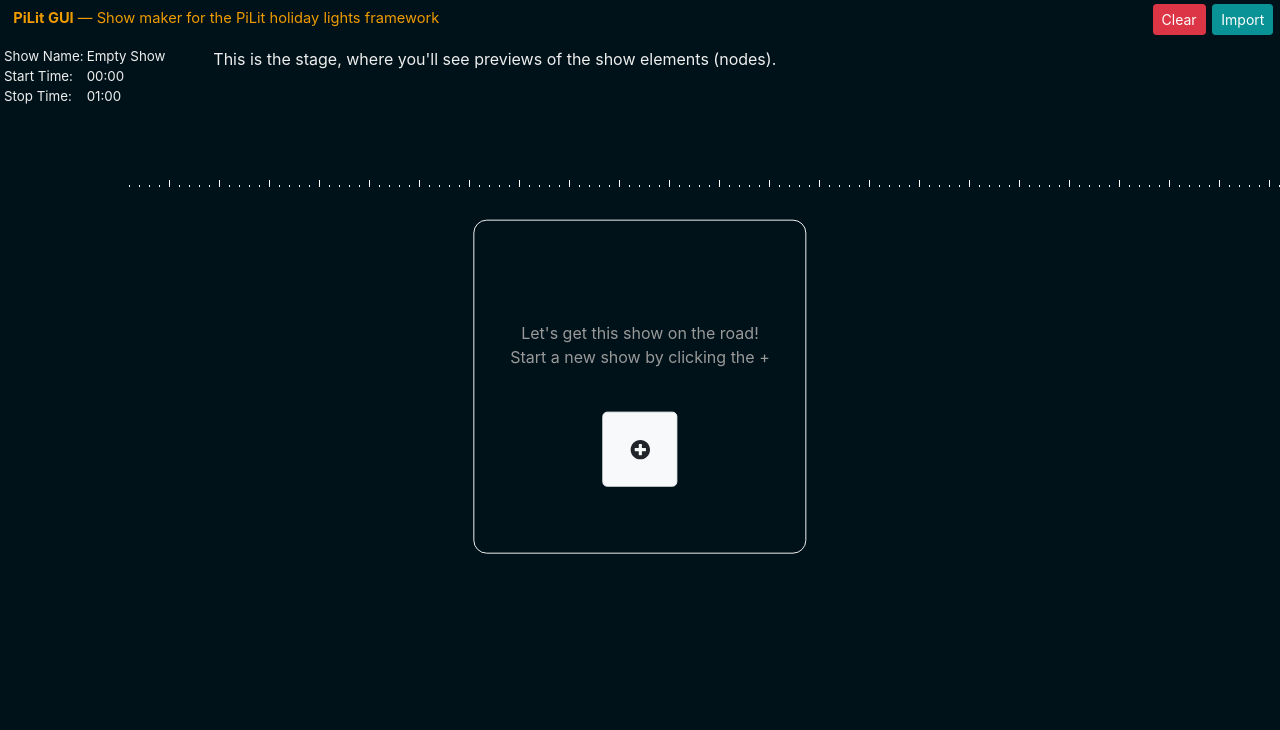
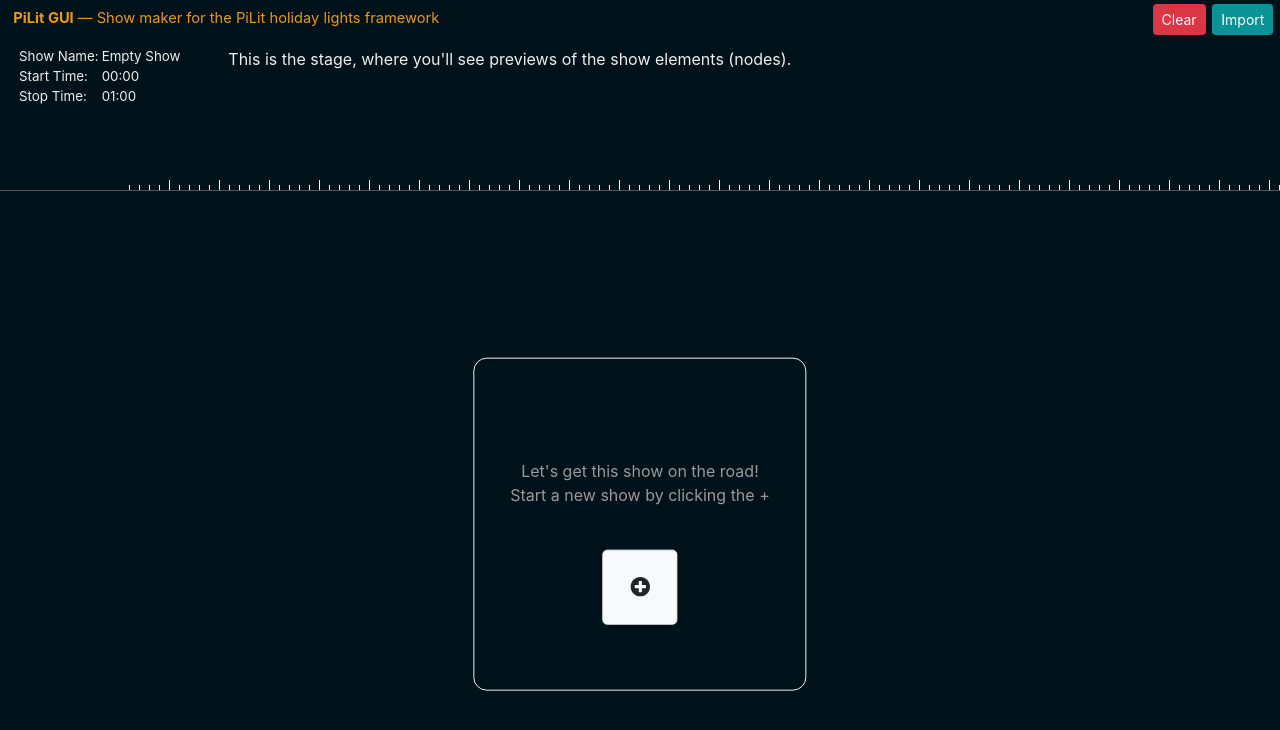
Before and after one commit to skypanther/PiLit, a React (Vite) app in the folder pilitgui/: page / in a window 1280 px wide. Shown: the top 730 px of the page. Built offline with nearby package versions, Linux system fonts and the light colour scheme.

Commit message:
css fixes, force audio channel to be first in show

```diff
--- a/pilitgui/public/app.css
+++ b/pilitgui/public/app.css
@@ -25,22 +25,37 @@
 body,
 html {
   background-color: var(--rich-black-fogra-29);
-  /* background-color: #999; */
+  margin: 0;
+  padding: 0;
 }
 
+html {
+  scroll-behavior: smooth;
+}
+
+body {
+  min-height: 100vh;
+  /* font-family: 'Segoe UI', Tahoma, Geneva, Verdana, sans-serif; */
+  box-sizing: border-box;
+}
 .App {
   position: fixed;
-  /* height: 100vw; */
+  height: 100vw;
   width: 100vw;
+  background-color: var(--rich-black-fogra-29);
+}
+
+body nav{
+  position: sticky;
+  top: 0;
+  background-color: var(--rich-black-fogra-29);
 }
 
 #contents-wrapper {
-  /* This is totally stupid to calculate this way but I can't get it to scroll vertically without doing so */
-  height: 62%;
+  max-height: 80vh;
   overflow-x: auto;
   overflow-y: scroll;
-  position: relative;
-  top: 100pt;
+  background-color: var(--rich-black-fogra-29);
 }
 
 #app-title-bar {
@@ -71,7 +86,6 @@ html {
 
 #show-timeline-wrapper {
   margin: 0;
-  /* height: 25pt; */
   min-width: 10000pt;
   left: 0;
   border-bottom: 1px solid var(--medium-gray);
@@ -345,6 +359,17 @@ html {
   line-height: 10pt;
   margin: 3px;
 }
+
+.removeChannel {
+  position: relative;
+  margin-right: 8pt;
+  /* margin-top: 1pt; */
+  top: -70pt;
+  height: 8pt;
+  width: 8pt;
+  float: right;
+  z-index: 2;
+}
 .removeNode {
   position: relative;
   margin-right: 7pt;
@@ -354,14 +379,14 @@ html {
   float: right;
   z-index: 2;
 }
-.removeNode .btn {
+.removeNode .btn, .removeChannel .btn {
   border: 0;
   padding: 2pt;
   color: var(--gamboge);
 }
-.removeNode .btn:hover {
-  background-color: var(--gamboge);
-  padding: 2pt;
+.removeNode .btn:hover, .removeChannel .btn:hover {
+  background-color: transparent;
+  color: red;
 }
 
 .react-select-container {
--- a/pilitgui/src/App.js
+++ b/pilitgui/src/App.js
@@ -26,12 +26,14 @@ import AddChannel from "./components/addchannel";
 import Stage from "./components/stage";
 import ShowDetails from "./components/showdetails";
 
-const showTemplate = {
+const makeShowTemplate = () => {
+  return {
     showName: "",
     version: 1,
     startTime: "00:00",
     stopTime: "01:00",
     channels: [],
+  };
 };
 
 class App extends Component {
@@ -41,7 +43,7 @@ class App extends Component {
       nextIndex: 0,
       channels: [],
       showName: "",
-      show: showTemplate,
+      show: makeShowTemplate(),
       showExport: false,
       totalDuration: 0,
     };
@@ -66,8 +68,6 @@ class App extends Component {
   handleAddAnimation = (animObj) => {
     // Save an animation to a channel's list of animations
     // Called from channel.js
-    // console.log(`animObj: ${JSON.stringify(animObj)}`);
-    // console.log(`channels: ${JSON.stringify(this.state.show.channels)}`);
     let channelIndex = this.state.show.channels.findIndex(
       (item) => item.mqttName === animObj.mqttName
     );
@@ -149,7 +149,8 @@ class App extends Component {
     newChannel.channelName = newChannel.channelName.replace(/\s+/g, "");
     var channelToAdd = (
       <Channel
-        key={"channel" + index}
+        key={"channel" + Math.random()}
+        index={index}
         type={newChannel.channelType}
         channelName={newChannel.channelName}
         mqttName={newChannel.mqttName}
@@ -159,17 +160,20 @@ class App extends Component {
     );
     let channelToCreate = this.createShowChannel(index, newChannel);
     let nextIndex = index + 1;
+    let updatedStateChannels = [];
     // now add it to the channels array, audio channel goes first
-    if (showHasAudioChannel) {
+    if (newChannel.channelType === "AudioChannel") {
+      newShow.channels = this.renumberChannels(newShow.channels);
       newShow.channels.unshift(channelToCreate);
-      newShow.channels = this.renumberChannels(newShow.channels);
+      updatedStateChannels = [channelToAdd, ...this.state.channels];
     } else {
       newShow.channels.push(channelToCreate);
+      updatedStateChannels = [...this.state.channels, channelToAdd];
     }
     this.setState({
       nextIndex: nextIndex,
       showName: showName,
-      channels: [...this.state.channels, channelToAdd],
+      channels: updatedStateChannels,
       show: newShow,
       showExport: true,
     });
@@ -186,8 +190,9 @@ class App extends Component {
   };
 
   renumberChannels = (channels) => {
-    const renumber = (channel, idx) => (channel.channelIndex = "channel" + idx);
+    const renumber = (channel, idx) => (channel.channelIndex = idx + 1);
     channels.forEach(renumber);
+    return channels;
   };
 
   checkAndLoadSavedShows = () => {
@@ -225,7 +230,6 @@ class App extends Component {
 
   handleImport = (showContents) => {
     // Process an imported show JSON file. Called from titlebar.js
-    console.log(showContents);
     if (!showContents) return;
     let newShow = {};
     if (!showContents.show) {
@@ -257,7 +261,7 @@ class App extends Component {
       nextIndex: 0,
       channels: [],
       showName: "",
-      show: showTemplate,
+      show: makeShowTemplate(),
       showExport: false,
       totalDuration: 0,
     });
@@ -286,23 +290,24 @@ class App extends Component {
 
     return (
       <div className="App">
-        <Container
-          fluid="true"
-          style={{
-            width: "100%",
-            marginTop: "35pt",
-            marginLeft: "0",
-          }}
-        >
-          <Row>
-            <Col>
+        <nav>
           <TitleBar
             showExportVisible={this.state.showExport}
             doExport={this.handleExport}
             doImport={this.handleImport}
             doClearShow={this.handleClearShow}
           />
-            </Col>
+          <Container
+            style={{
+              width: "100%",
+              marginTop: "35pt",
+              marginLeft: "0",
+              marginBottom: "0",
+              height: "100pt",
+            }}
+          >
+            <Row>
+              <Col></Col>
             </Row>
             <Row id="show-stage-wrapper">
               <Col xs={2}>
@@ -312,20 +317,17 @@ class App extends Component {
                 <Stage show={this.state.show} />
               </Col>
             </Row>
-          <Row>
-            <Col>
-              <div id="contents-wrapper">
+          </Container>
+        </nav>
         <TimeLineBar
           show={this.state.show}
           saveShowTimes={this.saveShowTimes}
         />
+        <div id="contents-wrapper">
           {channels}
           {addNewChannel}
+          {emptyShow}
         </div>
-              {emptyShow}
-            </Col>
-          </Row>
-        </Container>
       </div>
     );
   }
--- a/pilitgui/src/components/addchannel.js
+++ b/pilitgui/src/components/addchannel.js
@@ -1,4 +1,5 @@
 import React, { Component } from "react";
+import ReactDOM from "react-dom";
 import Select from "react-select";
 
 import Form from "react-bootstrap/Form";
@@ -64,6 +65,14 @@ class AddChannel extends Component {
     this.setState({
       channelType: val,
     });
+    let mqttNameFormControl = ReactDOM.findDOMNode(this.mqttNameRef);
+    if (val == "AudioChannel") {
+      mqttNameFormControl.value = "music";
+      mqttNameFormControl.disabled = true;
+    } else {
+      mqttNameFormControl.value = "";
+      mqttNameFormControl.disabled = null;
+    }
   };
   setChannelName = (val) => {
     this.setState({
@@ -77,7 +86,6 @@ class AddChannel extends Component {
   };
 
   render() {
-    console.log(this.props.hasAudioChannel());
     let validNodeTypes = this.props.hasAudioChannel()
       ? nodeTypes.slice(1)
       : nodeTypes;
@@ -126,6 +134,7 @@ class AddChannel extends Component {
                 </Col>
                 <Col xs={8}>
                   <Form.Control
+                    ref={(c) => (this.mqttNameRef = c)}
                     type="text"
                     className="form-control"
                     defaultValue=""
--- a/pilitgui/src/components/channel.js
+++ b/pilitgui/src/components/channel.js
@@ -9,7 +9,7 @@ import MultiRelayNode from "./nodes/multirelaynode";
 import SpheroNode from "./nodes/sphero";
 
 // FontAwesome
-import { faPlusCircle } from "@fortawesome/free-solid-svg-icons";
+import { faPlusCircle, faMinusCircle } from "@fortawesome/free-solid-svg-icons";
 import { FontAwesomeIcon } from "@fortawesome/react-fontawesome";
 
 import Button from "react-bootstrap/Button";
@@ -302,6 +302,16 @@ class Channel extends Component {
           <div className="channel-image-wrapper" id="rowImage">
             <img src={nodeTypes[this.props.type]} className="channel-image" />
             <span className="duration">{this.state.totalDuration}</span>
+            <div className="removeChannel">
+              <Button variant="outline-danger" size="sm">
+                <FontAwesomeIcon
+                  icon={faMinusCircle}
+                  onClick={() => {
+                    alert(this.props.index);
+                  }}
+                />
+              </Button>
+            </div>
           </div>
           <div id="rowWrapper" className="channel-inner-wrapper">
             {this.state.nodes}
```
Lines whose indentation alone changed are shown as unchanged.
